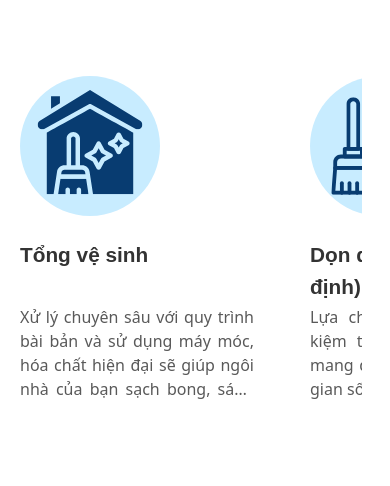
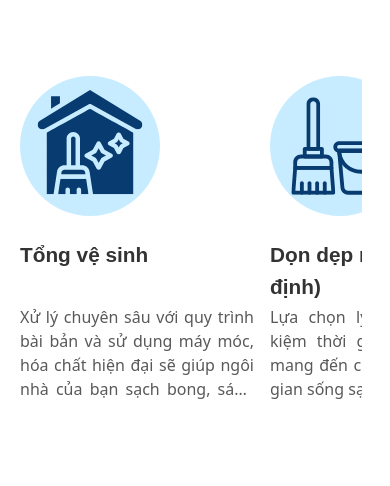
Before and after one commit to NguyenDucTruyen/HomHero, a plain HTML site: page index.html in a window 390 px wide. Shown: the part 347-833 px from the top of the page. Drawn offline with nearby package versions, Linux system fonts and the light colour scheme; files whose address does not match are found by name.

Commit message:
resposive

```diff
--- a/assets/css/responsive.css
+++ b/assets/css/responsive.css
@@ -115,4 +115,7 @@
         width: 200px;
         padding: 20px;
     }
+    #content .row {
+        gap:0;
+    }
 }
```
